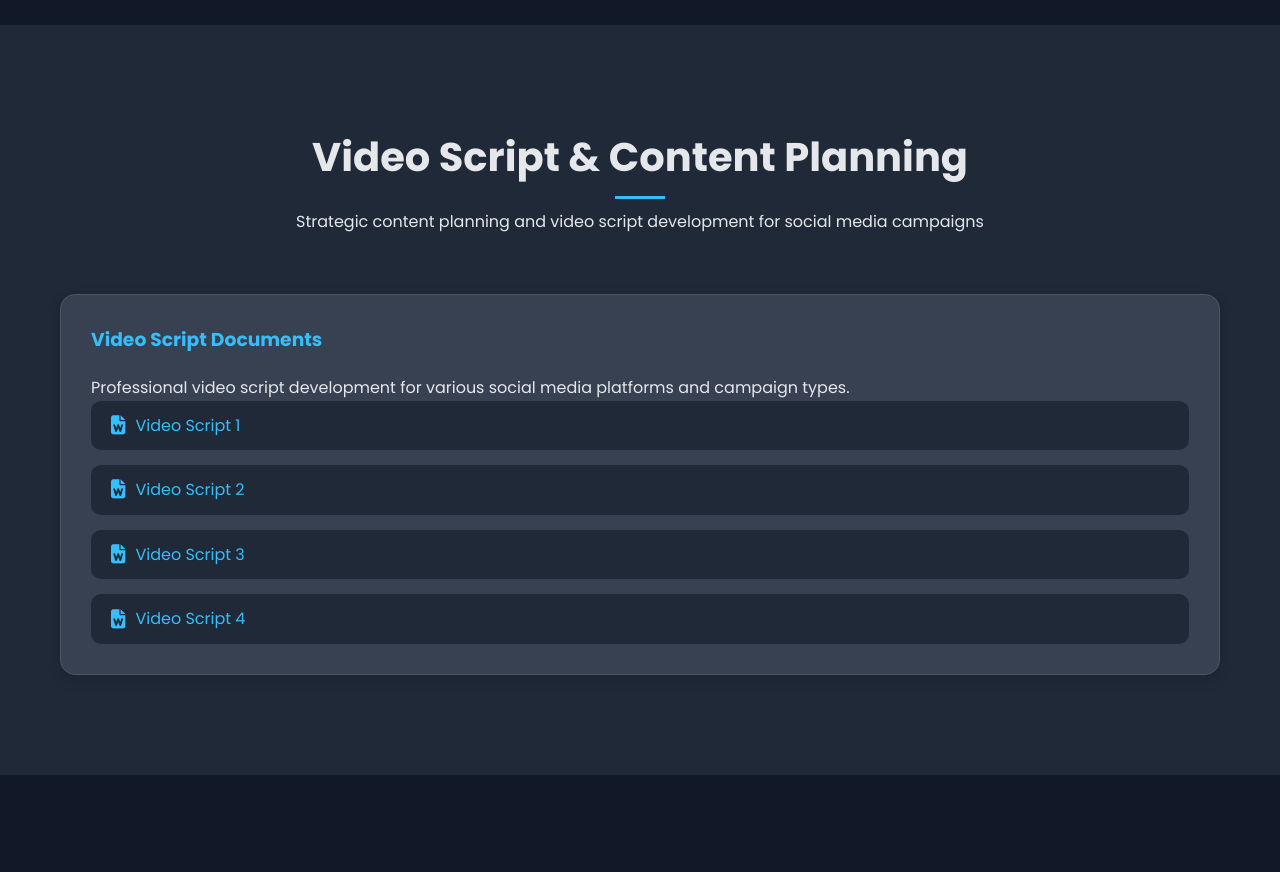
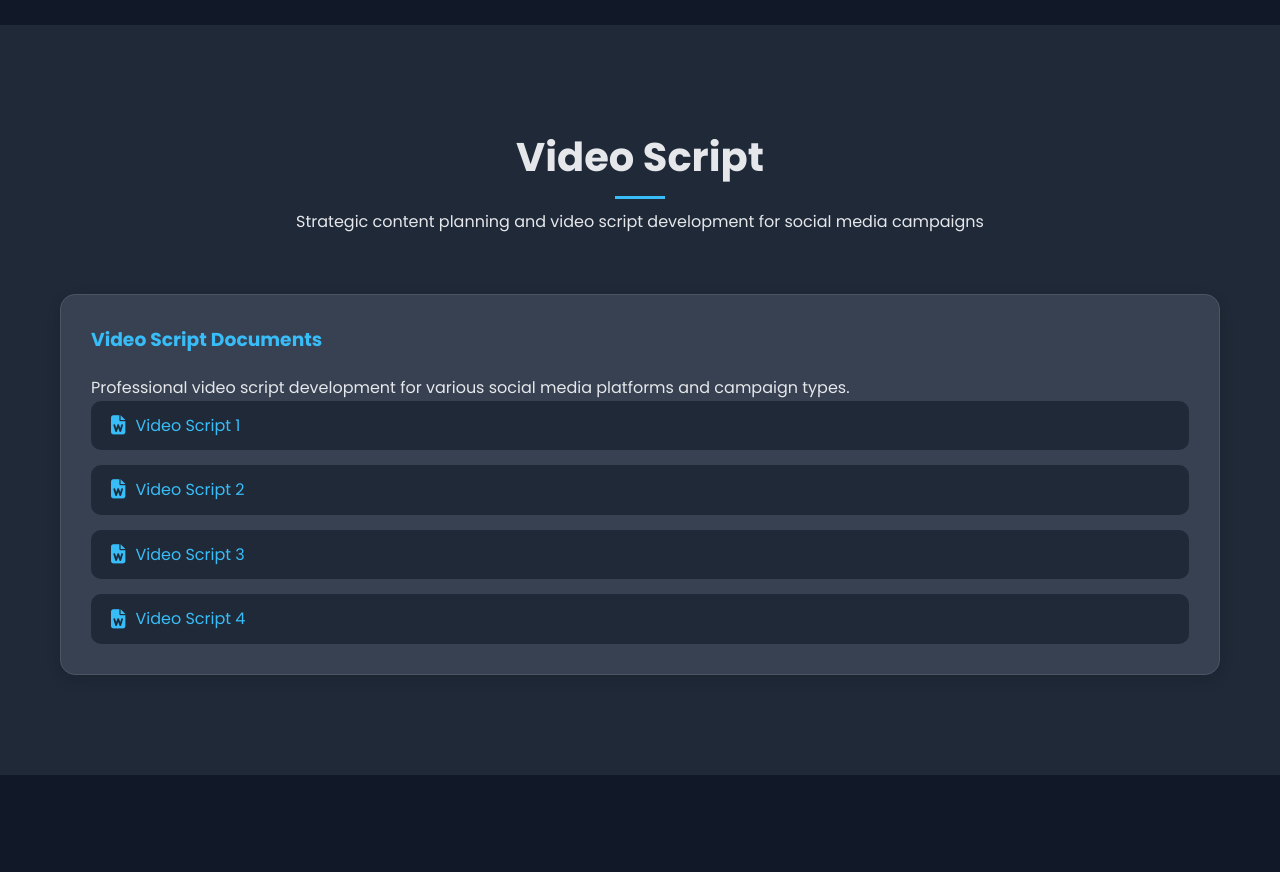
Before and after one commit to puplicHost/Alshimaa-Bakr, a plain HTML site: page index.html in a window 1280 px wide. Shown: the part 6220-7092 px from the top of the page. Drawn offline with Linux system fonts and the light colour scheme.

Commit message:
Update index.html

```diff
--- a/index.html
+++ b/index.html
@@ -1386,7 +1386,7 @@
     <section id="video-script" class="section">
         <div class="container">
             <div class="section-header">
-                <h2>Video Script & Content Planning</h2>
+                <h2>Video Script</h2>
                 <p>Strategic content planning and video script development for social media campaigns</p>
                         </div>
             <div class="video-script-content">
```
